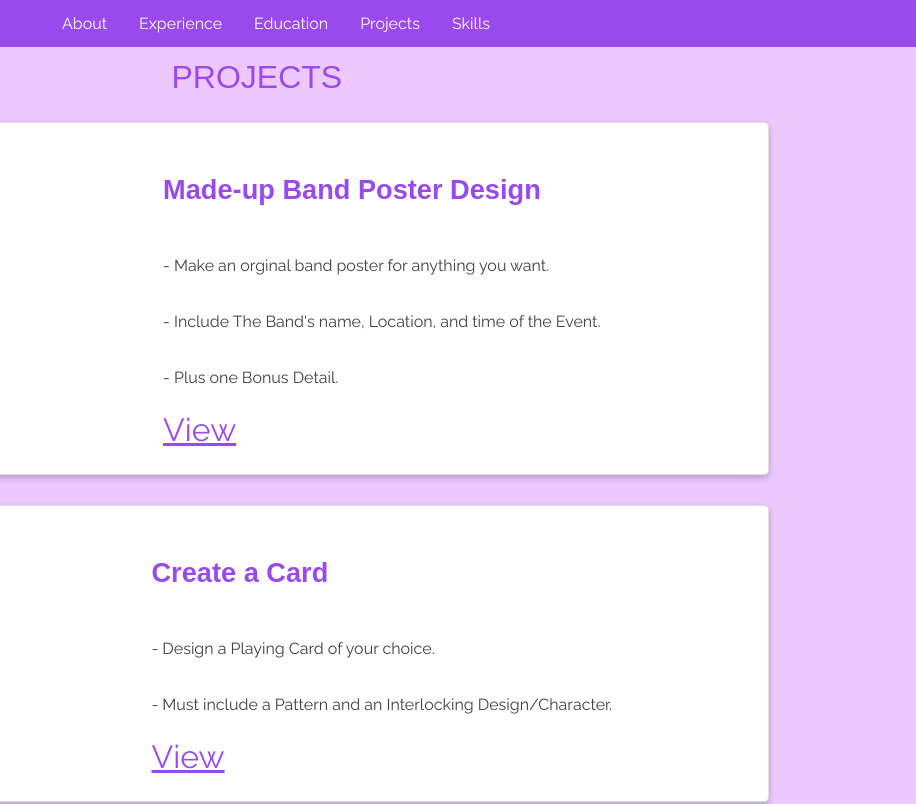
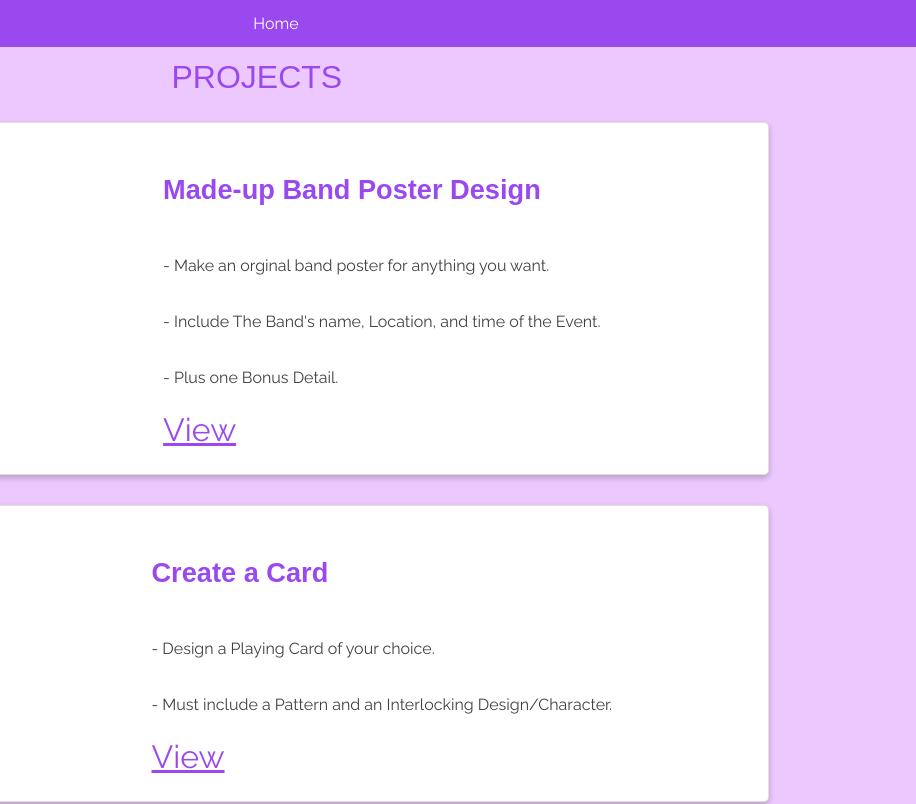
Before and after one commit to JessicaManning/Portfolio, a plain HTML site: page projects.html in a window 1280 px wide. Shown: the top 804 px of the page, 364-1280 px from the left. Drawn offline with Linux system fonts and the light colour scheme; a web font is replaced by a local one.

Commit message:
Update projects.html

```diff
--- a/projects.html
+++ b/projects.html
@@ -12,12 +12,8 @@
 
     <!-- BEGIN NAVBAR -->
     <div class="navbar">
-      <a href="file:///Users/jessica.manning/Desktop/Portfolio%20Template/index.html">About</a>
-      <a href="file:///Users/jessica.manning/Desktop/Portfolio%20Template/index.html">Experience</a>
-      <a href="file:///Users/jessica.manning/Desktop/Portfolio%20Template/index.html">Education</a>
-      <a href="file:///Users/jessica.manning/Desktop/Portfolio%20Template/index.html">Projects</a>
-      <a href="file:///Users/jessica.manning/Desktop/Portfolio%20Template/index.html">Skills</a>
-          </div>
+      <a href="/index.html">Home</a>
+              </div>
     <!-- END NAVBAR -->
 
     <div class="container">
```
